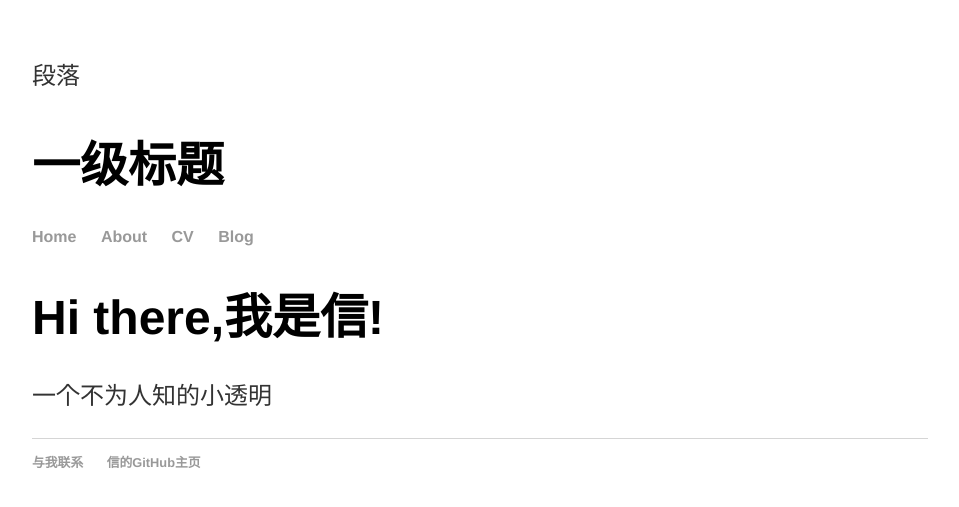
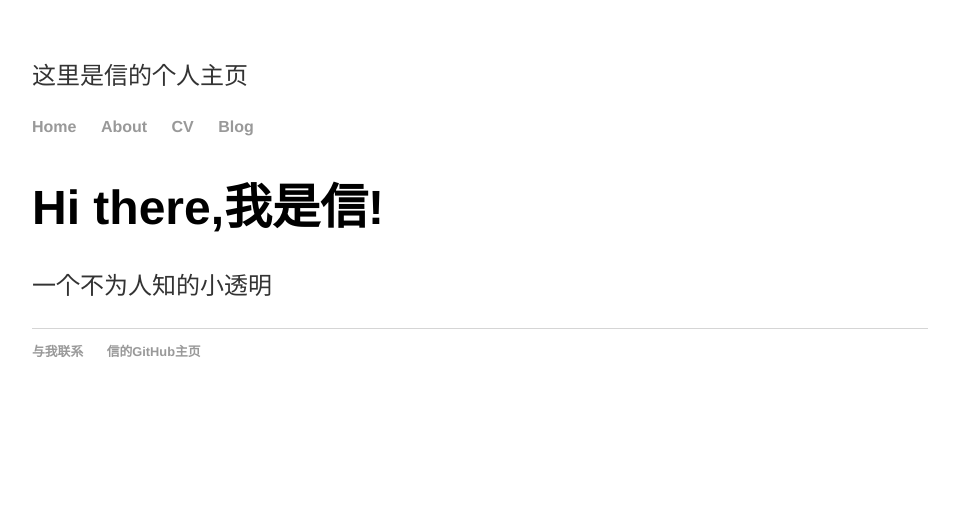
Before and after one commit to slp2025/never-stop-learning, a Jekyll site: the page built from index.html, in a window 1280 px wide. Shown: the top 507 px of the page, without its empty margins (160-1119 px from the left). Built offline with Jekyll 4.4.1, drawn with Linux system fonts in a browser that asks for light colours.

Commit message:
Update default.html

```diff
--- a/_layouts/default.html
+++ b/_layouts/default.html
@@ -8,8 +8,7 @@
 		</head>
 		<body>
 			<header>
-				<p>段落</p>
-				<h1>一级标题</h1>
+				<p>这里是信的个人主页</p>
 			</header>
 			<nav>
 	    		<ul>
```
